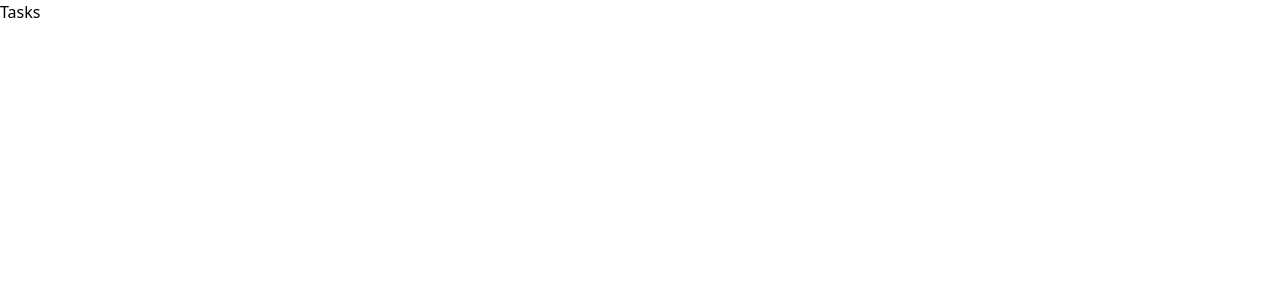
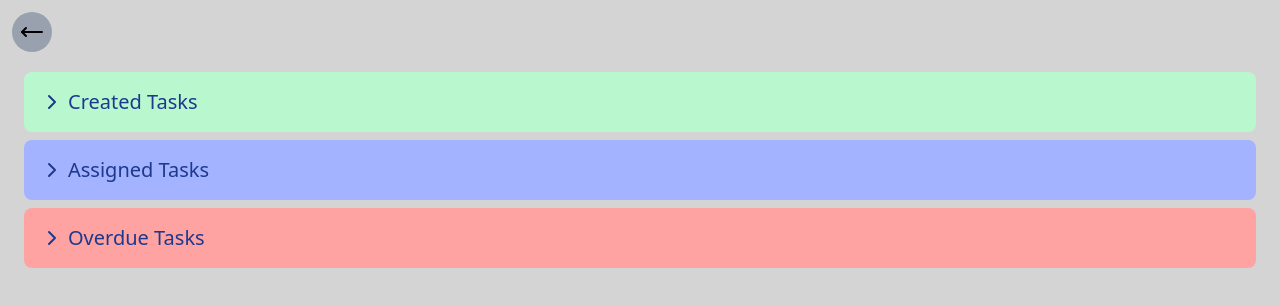
Before and after one commit to Kailashk-26/Task-Manager, a React (Vite) app in the folder Frontend/: page /tasks in a window 1280 px wide. Shown: the top 306 px of the page. Built offline with nearby package versions, Linux system fonts and the light colour scheme.

Commit message:
Task page created

```diff
--- a/Frontend/src/App.tsx
+++ b/Frontend/src/App.tsx
@@ -8,7 +8,7 @@ import Tasks from './pages/Tasks'
 function App() {
 
   return (
-    <div className='bg-white text-black'>
+    <div className='min-h-screen bg-neutral-300 text-black '>
       <Routes>
         <Route path='/' element={<Home/>}/>
         <Route path='/reg' element={<Login/>}/>
--- a/Frontend/src/components/AssignedTasks.tsx
+++ b/Frontend/src/components/AssignedTasks.tsx
@@ -1,4 +1,4 @@
-import { tasks } from '../constant'
+import { tasks, users } from '../constant'
 
 const AssignedTasks = () => {
   return (
@@ -9,6 +9,13 @@ const AssignedTasks = () => {
                     <p className="font-semibold text-gray-700">{task.id}</p>
                     <p className="text-gray-400">.</p>
                     <p className="text-gray-800">{task.title}</p>
+                    {users
+                    .filter(user => user.id === task.creatorId)
+                    .map((user,i) => (
+                        <p key={i} className="text-gray-800 font-light">
+                            - Assigned By {user.name}
+                        </p>
+                    ))}
                 </div>
                 <div className="flex items-center gap-2 sm:gap-4">
                     <p className="px-2 py-1 rounded bg-blue-100 text-blue-700 text-xs font-medium">{task.status}</p>
--- /dev/null
+++ b/Frontend/src/components/CreatedTasks.tsx
@@ -0,0 +1,49 @@
+import { MessageCircleQuestionMark, X } from 'lucide-react'
+import { tasks, users } from '../constant'
+import { useState } from 'react'
+
+const CreatedTasks = () => {
+    const[clickedCancel,setClickedCancel]=useState(false)
+  return (
+    <div className='my-2'>
+        {tasks.map((task,i)=>(
+            <div key={i} className="flex flex-col sm:flex-row items-start sm:items-center justify-between gap-2 p-3 mb-2 rounded-lg bg-gray-100 shadow-sm">
+                <div className="flex items-center gap-2 sm:gap-4">
+                    <button onClick={()=>setClickedCancel(!clickedCancel)} className='px-2 py-1 rounded bg-red-800 text-black cursor-pointer'>
+                        <X size={10}/>
+                    </button>
+                    <p className="font-semibold text-gray-700">{task.id}</p>
+                    <p className="text-gray-400">.</p>
+                    <p className="text-gray-800">{task.title}</p>
+                    {users
+                    .filter(user => user.id === task.assignedToId)
+                    .map((user,i) => (
+                        <p key={i} className="text-gray-800 font-light">
+                            - Assigned to {user.name}
+                        </p>
+                    ))}
+                </div>
+                <div className="flex items-center gap-2 sm:gap-4">
+                    <p className="px-2 py-1 rounded bg-blue-100 text-blue-700 text-xs font-medium">{task.status}</p>
+                    <p className="px-2 py-1 rounded bg-yellow-100 text-yellow-700 text-xs font-medium">{task.priority}</p>
+                    <p className='px-2 py-1 rounded bg-gray-800 text-white text-xs font-medium'>{task.dueDate.split("T")[0]}</p>
+                </div>
+            </div>
+        ))}
+        {clickedCancel &&
+            <div className='fixed inset-0 z-5 flex items-center justify-center bg-gray-700/70 backdrop-blur-sm'>
+                <div className='bg-neutral-600 text-white px-6 py-3 flex flex-col items-center justify-center rounded'>
+                    <MessageCircleQuestionMark/>
+                    <p className='mt-3'>Do you want to close the task?</p>
+                    <div className='flex gap-4 p-5'>
+                        <button className='px-4 py-2 bg-black rounded'>Yes</button>
+                        <button onClick={()=>setClickedCancel(!clickedCancel)} className='px-4 py-2 border rounded'>No</button>
+                    </div>
+                </div>
+            </div>
+        }
+    </div>
+  )
+}
+
+export default CreatedTasks
--- a/Frontend/src/components/Login.tsx
+++ b/Frontend/src/components/Login.tsx
@@ -19,7 +19,7 @@ const Login = () => {
 
     };
   return (
-      <div className="flex items-center justify-center h-screen bg-neutral-600">
+      <div className="flex items-center justify-center min-h-screen bg-neutral-600">
         <form
             onSubmit={handleSubmit}
             className=" sm:w-87 text-center border border-zinc-300/60 rounded-2xl px-8 bg-sky-200"
--- a/Frontend/src/components/Navbar.tsx
+++ b/Frontend/src/components/Navbar.tsx
@@ -10,7 +10,7 @@ const Navbar = () => {
         navigate('/tasks')
     }
   return (
-    <div className=''>
+    <div>
         <div className="p-3 flex items-center justify-between bg-blue-200 shadow-sm ">
             <div className="navbar-start font-bold">
                 <a>Task Manager</a>
--- a/Frontend/src/components/Sidebar.tsx
+++ b/Frontend/src/components/Sidebar.tsx
@@ -2,7 +2,7 @@ import { Users } from 'lucide-react'
 
 const Sidebar = () => {
   return (
-    <div className='h-screen text-gray-200 '>
+    <div className='min-h-screen text-gray-200 '>
       {/* large screens */}
       <div className="hidden md:block w-80 bg-base-200 min-h-full p-4">
         <p className='text-xl font-bold my-3 text-center'>Members</p>
--- a/Frontend/src/constant.tsx
+++ b/Frontend/src/constant.tsx
@@ -42,8 +42,8 @@ export interface Task {
 export const users: User[] = [
   {
     id: "u1",
-    name: "Kailash",
-    email: "kailash@example.com",
+    name: "Musk",
+    email: "Musk@example.com",
     jobPosition: "Frontend Developer",
   },
   {
--- a/Frontend/src/pages/Tasks.tsx
+++ b/Frontend/src/pages/Tasks.tsx
@@ -1,7 +1,48 @@
+import { ChevronDown, ChevronRight, MoveLeftIcon } from "lucide-react"
+import { useState } from "react"
+import { useNavigate } from "react-router-dom"
+import CreatedTasks from "../components/CreatedTasks"
+import AssignedTasks from "../components/AssignedTasks"
 
 const Tasks = () => {
+  const navigate=useNavigate()
+  const [createDropDown,setCreateDropDown]=useState(false)
+  const [overDueDropDown,setOverDueDropDown]=useState(false)
+  const [assignDropDown,setAssignDropDown]=useState(false)
   return (
-    <div>Tasks</div>
+    <div>
+      <button onClick={()=>navigate('/')} className="cursor-pointer sticky left-3 top-3 bg-gray-400 rounded-full p-2">
+        <MoveLeftIcon/>
+      </button>
+      <div className="mt-8 mx-6 " >
+        <p className="gap-1 text-blue-900 text-xl bg-green-200 p-4 rounded-lg flex items-center" onClick={()=>setCreateDropDown(!createDropDown)}>
+          {createDropDown ? <ChevronDown />:<ChevronRight />}Created Tasks</p>
+        {createDropDown &&
+          <div>
+            <CreatedTasks/>
+          </div>
+        }
+      </div>
+      <div className="mt-2 mx-6" >
+        <p className="gap-1 text-blue-900 text-xl bg-indigo-300 p-4 rounded-lg flex items-center" onClick={()=>setAssignDropDown(!assignDropDown)}>
+          {assignDropDown ? <ChevronDown />:<ChevronRight />}Assigned Tasks</p>
+        {assignDropDown &&
+          <div>
+            <AssignedTasks/>
+          </div>
+        }
+      </div>
+      <div className="mt-2 mx-6">
+        <p className="gap-1 text-blue-900 text-xl bg-red-300 p-4 rounded-lg flex items-center" onClick={()=>setOverDueDropDown(!overDueDropDown)}>
+          {overDueDropDown ? <ChevronDown />:<ChevronRight />}Overdue Tasks</p>
+        {overDueDropDown &&
+          <div>
+            <CreatedTasks/>
+          </div>
+        }
+      </div>
+
+    </div>
   )
 }
 
```
